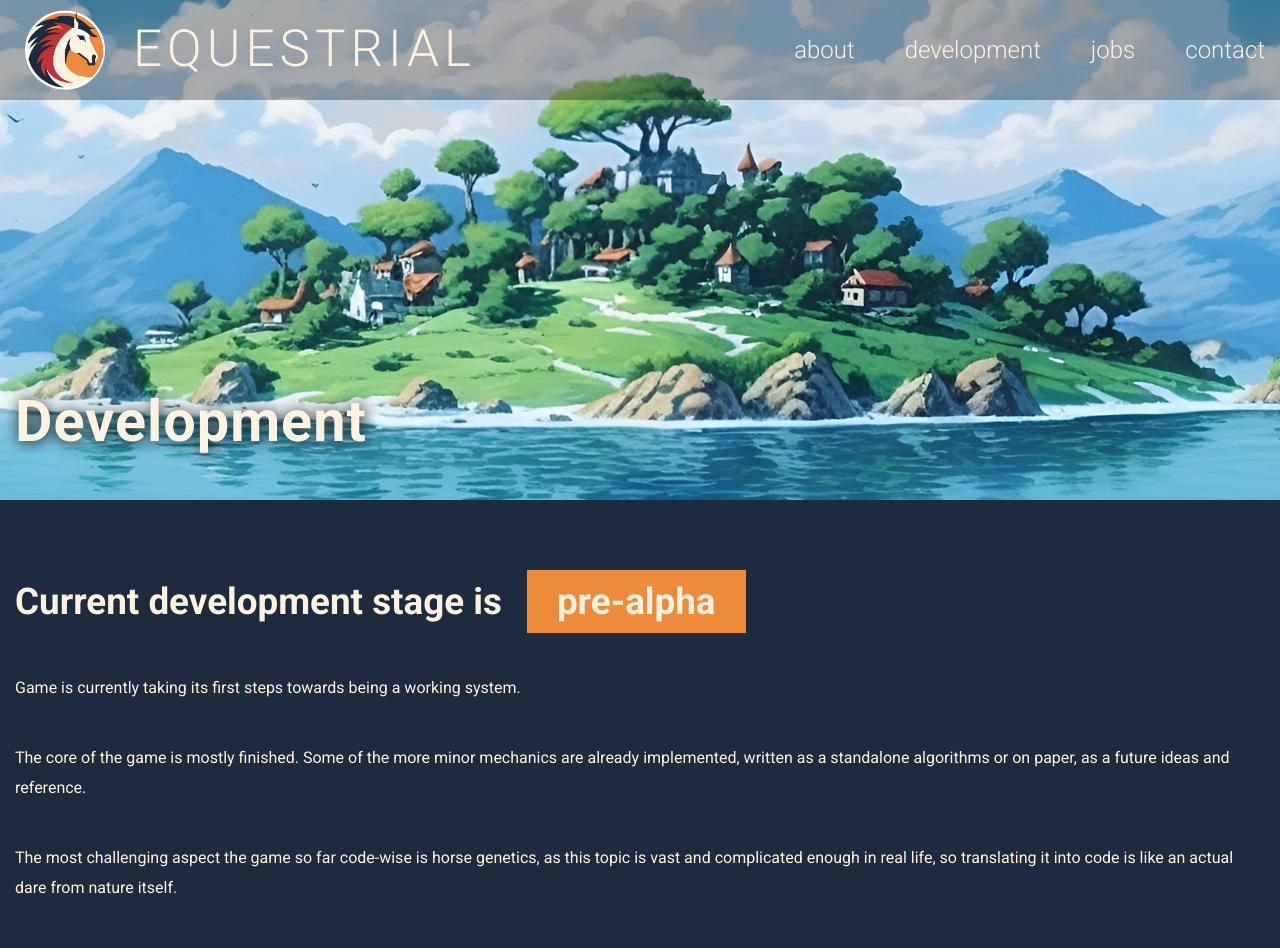
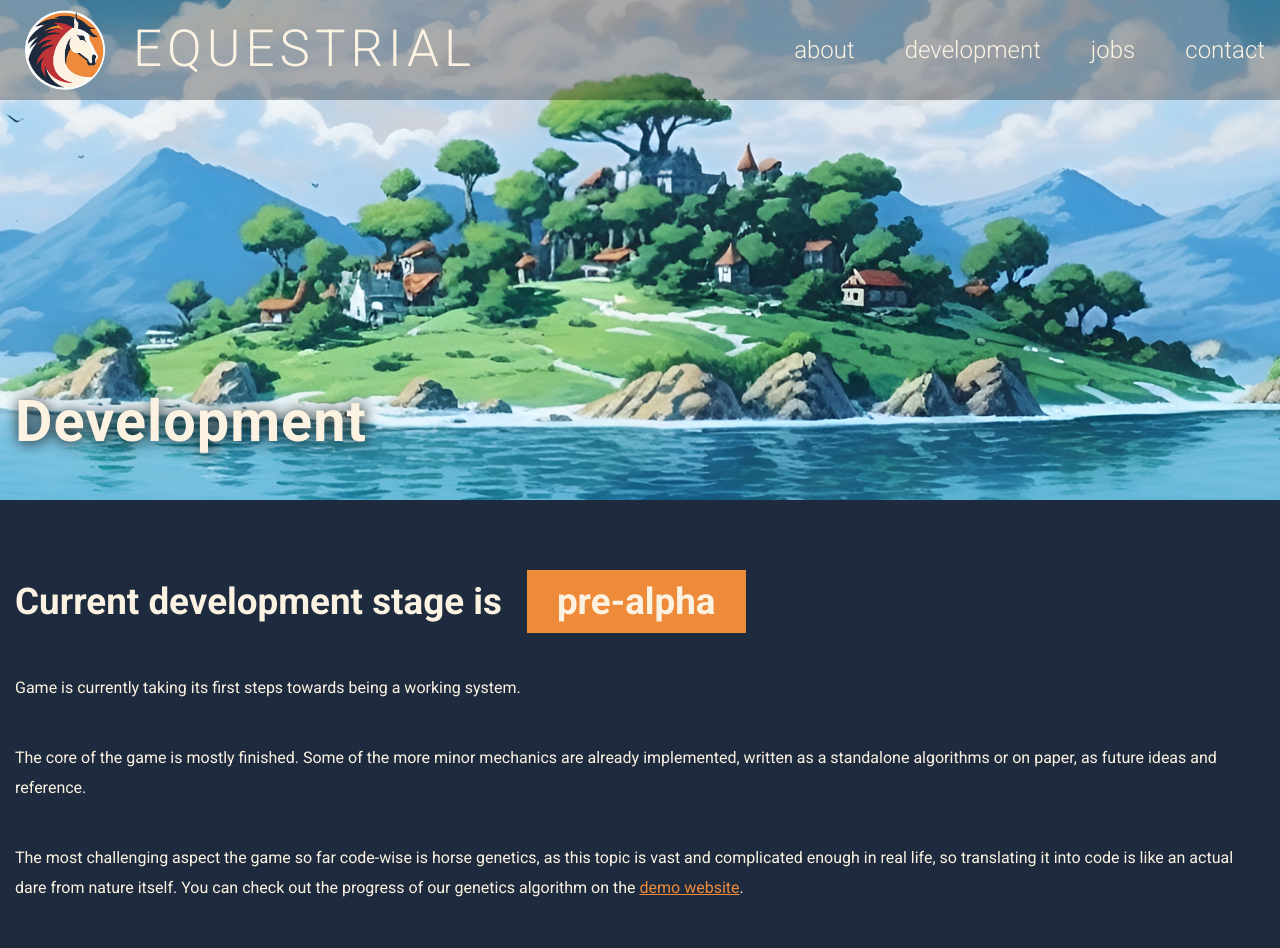
Before and after one commit to Shaiyraa/equestrial-website, a React (Create React App) app: page /development in a window 1280 px wide. Shown: the top 948 px of the page. Built offline with nearby package versions, Linux system fonts and the light colour scheme.

Commit message:
added links to genetics demo website; fixed a routing logic flaw

```diff
--- a/src/App.js
+++ b/src/App.js
@@ -1,4 +1,3 @@
-
 import './App.css';
 import { Switch, Route } from 'react-router-dom';
 import Header from './components/header/header.component';
@@ -13,10 +12,10 @@ function App() {
     <div className="App">
       <Header />
       <Switch>
-        <Route exact path="/" component={About} />
         <Route exact path="/development" component={Development} />
         <Route exact path="/jobs" component={Jobs} />
         <Route exact path="/contact" component={Contact} />
+        <Route exact path="/*" component={About} />
       </Switch>
 
       <Footer />
--- a/src/index.css
+++ b/src/index.css
@@ -7,6 +7,14 @@ body {
   -moz-osx-font-smoothing: grayscale;
 }
 
+a {
+  color: #ee8b3b;
+}
+
+a:hover {
+  color: #fcf2e2;
+}
+
 code {
   font-family: source-code-pro, Menlo, Monaco, Consolas, 'Courier New',
     monospace;
--- a/src/pages/about/about.component.jsx
+++ b/src/pages/about/about.component.jsx
@@ -21,13 +21,21 @@ const About = () => (
         Learn basics of equine color genetics, while playing! The horses in
         Equestrial inherit the genes from their parents, just like in real life.
         You can experiment with countless factors to create unique genetic
-        combinations expressed as unique and rare horse colors. The first breed
-        introduced to the game is gonna bet the Friesian Horse, known for being
-        intelligent, gentle, and of course, being black from head to toes.
-        Those, who already know some stuff about genetics may realize, that
-        friesians can be also chestnut or flaxen, but those simply are not being
-        registered in friesian studbook. More on that and other related topics
-        you can read on our Socials!
+        combinations expressed as unique and rare horse colors. You can test our
+        genetics algorithm in{' '}
+        <a
+          href="https://genetics.playequestrial.pl"
+          target="_blank"
+          rel="noreferrer"
+        >
+          our demo app
+        </a>
+        . The first breed introduced to the game is gonna bet the Friesian
+        Horse, known for being intelligent, gentle, and of course, being black
+        from head to toes. Those, who already know some stuff about genetics may
+        realize, that friesians can be also chestnut or flaxen, but those simply
+        are not being registered in friesian studbook. More on that and other
+        related topics you can read on our Socials!
       </Text>
       <div style={{ textAlign: 'center' }}>
         <img
--- a/src/pages/development/development.component.jsx
+++ b/src/pages/development/development.component.jsx
@@ -1,23 +1,64 @@
 import React from 'react';
 import Hero from '../../components/hero/hero.component';
 import Content from '../../components/content/content.component';
-import { SubTitle, Stage, Text, Point, Dot, PointText } from './development.styles';
+import {
+  SubTitle,
+  Stage,
+  Text,
+  Point,
+  Dot,
+  PointText,
+} from './development.styles';
 
 const Development = () => (
   <div>
     <Hero title="Development" />
     <Content>
-      <SubTitle>Current development stage is<Stage>pre-alpha</Stage></SubTitle>
-      <Text>Game is currently taking its first steps towards being a working system.</Text>
-      <Text>The core of the game is mostly finished. Some of the more minor mechanics are already implemented, written as a standalone algorithms or on paper, as a future ideas and reference.</Text>
-      <Text>The most challenging aspect the game so far code-wise is horse genetics, as this topic is vast and complicated enough in real life, so translating it into code is like an actual dare from nature itself.</Text>
+      <SubTitle>
+        Current development stage is<Stage>pre-alpha</Stage>
+      </SubTitle>
+      <Text>
+        Game is currently taking its first steps towards being a working system.
+      </Text>
+      <Text>
+        The core of the game is mostly finished. Some of the more minor
+        mechanics are already implemented, written as a standalone algorithms or
+        on paper, as future ideas and reference.
+      </Text>
+      <Text>
+        The most challenging aspect the game so far code-wise is horse genetics,
+        as this topic is vast and complicated enough in real life, so
+        translating it into code is like an actual dare from nature itself. You
+        can check out the progress of our genetics algorithm on the{' '}
+        <a
+          href="https://genetics.playequestrial.pl"
+          target="_blank"
+          rel="noreferrer"
+        >
+          demo website
+        </a>
+        .
+      </Text>
       <SubTitle>Next stages:</SubTitle>
 
-      <Point><Dot></Dot> alpha</Point>
-      <PointText>Game core will be fully playable, but the features are not all there yet.</PointText>
-      <Point><Dot></Dot> beta</Point>
-      <PointText>That's where things get interesting for people who are waiting for the game. Yes! Time for beta testing! We will catch all the bugs slowly, so it's actually fun to play Equestrial.</PointText>
-      <Point><Dot></Dot> live</Point>
+      <Point>
+        <Dot></Dot> alpha
+      </Point>
+      <PointText>
+        Game core will be fully playable, but the features are not all there
+        yet.
+      </PointText>
+      <Point>
+        <Dot></Dot> beta
+      </Point>
+      <PointText>
+        That's where things get interesting for people who are waiting for the
+        game. Yes! Time for beta testing! We will catch all the bugs slowly, so
+        it's actually fun to play Equestrial.
+      </PointText>
+      <Point>
+        <Dot></Dot> live
+      </Point>
       <PointText>The game will be fully playable and open to public.</PointText>
     </Content>
   </div>
```
